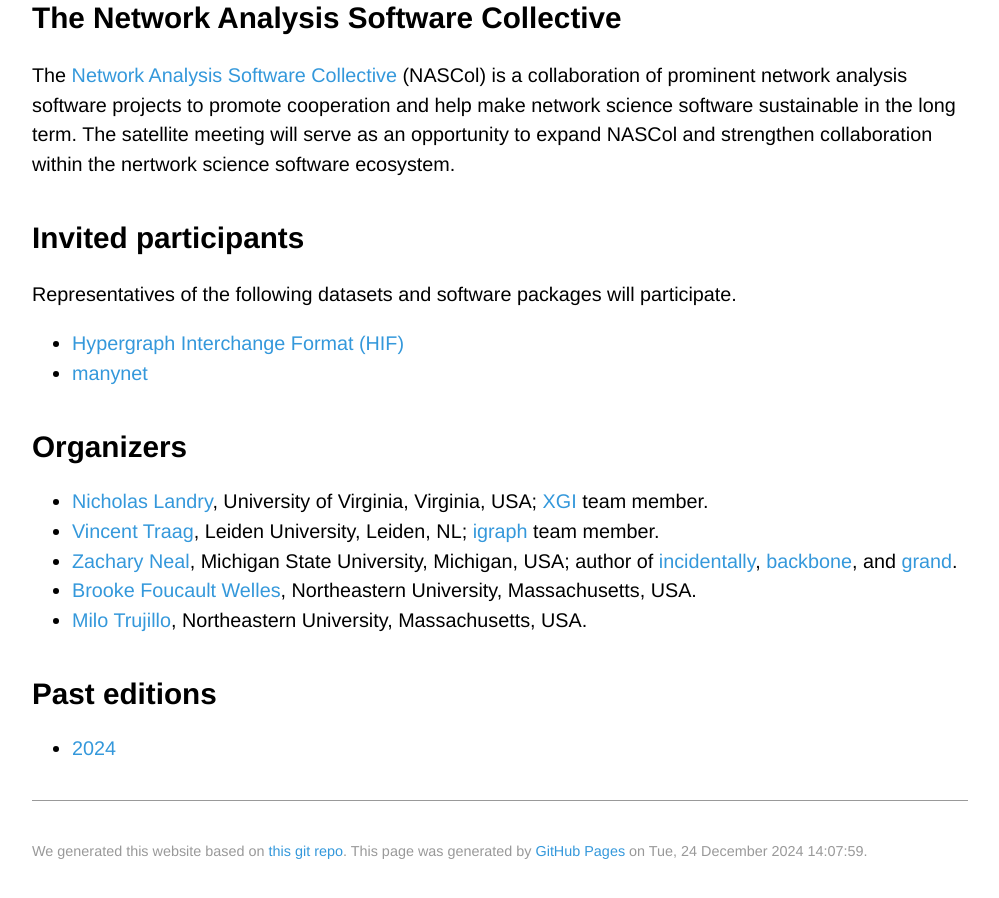
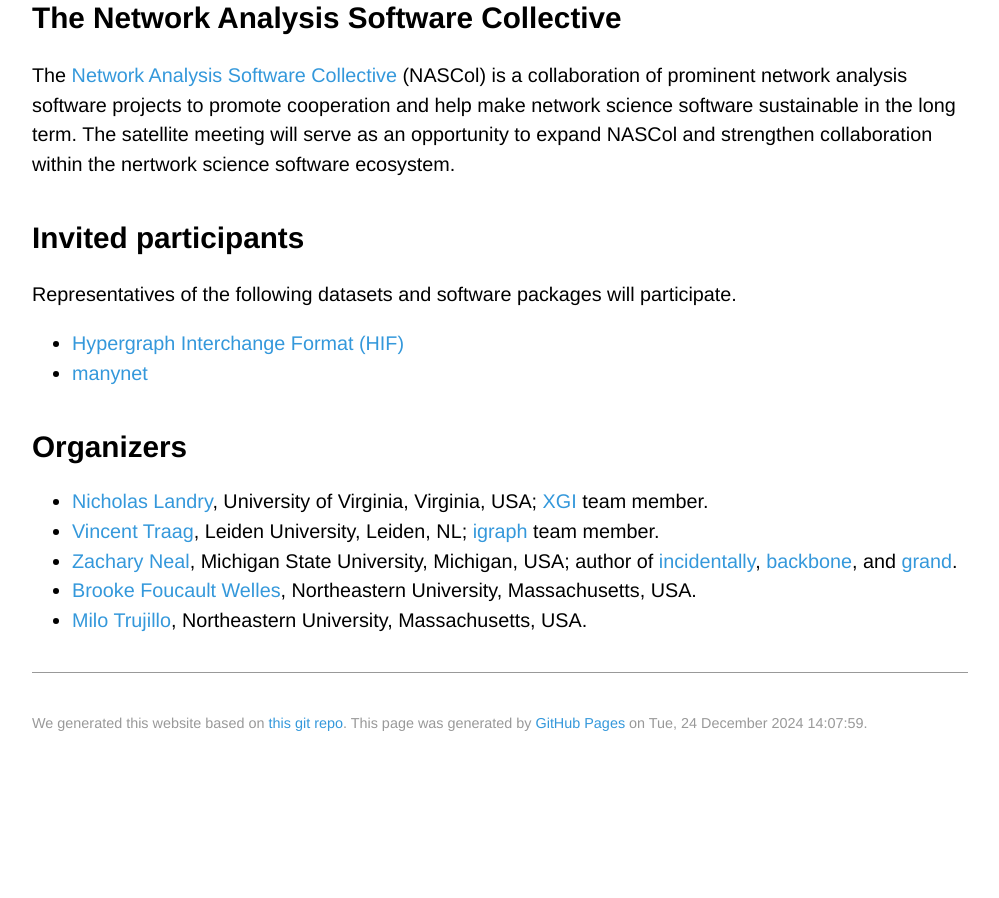
Before and after one commit to nas-col/netsci.nascol.net, a Jekyll site: the page built from index.md, in a window 1280 px wide and 900 px high, scrolled down 938 px. Shown: the whole window, without its empty margins (140-1139 px from the left). Built offline with Jekyll 4.4.1, drawn with Linux system fonts in a browser that asks for light colours; some web fonts are replaced; our own code applies the rules of GitHub Pages for plain Markdown files; after the commit the page ends 1710 px from its top, so only the background shows below that.

Commit message:
Update index.md

```diff
--- a/index.md
+++ b/index.md
@@ -28,6 +28,3 @@ Representatives of the following datasets and software packages will participate
  * [Zachary Neal](https://www.zacharyneal.com/), Michigan State University, Michigan, USA; author of [incidentally](https://github.com/zpneal/incidentally), [backbone](https://github.com/zpneal/backbone), and [grand](https://github.com/zpneal/grand).
  * [Brooke Foucault Welles](https://brooke-welles.squarespace.com/), Northeastern University, Massachusetts, USA.
  * [Milo Trujillo](https://www.networkscienceinstitute.org/people/milo-trujillo), Northeastern University, Massachusetts, USA.
-
-## Past editions
-* [2024](/past/2024/index.md)
```
